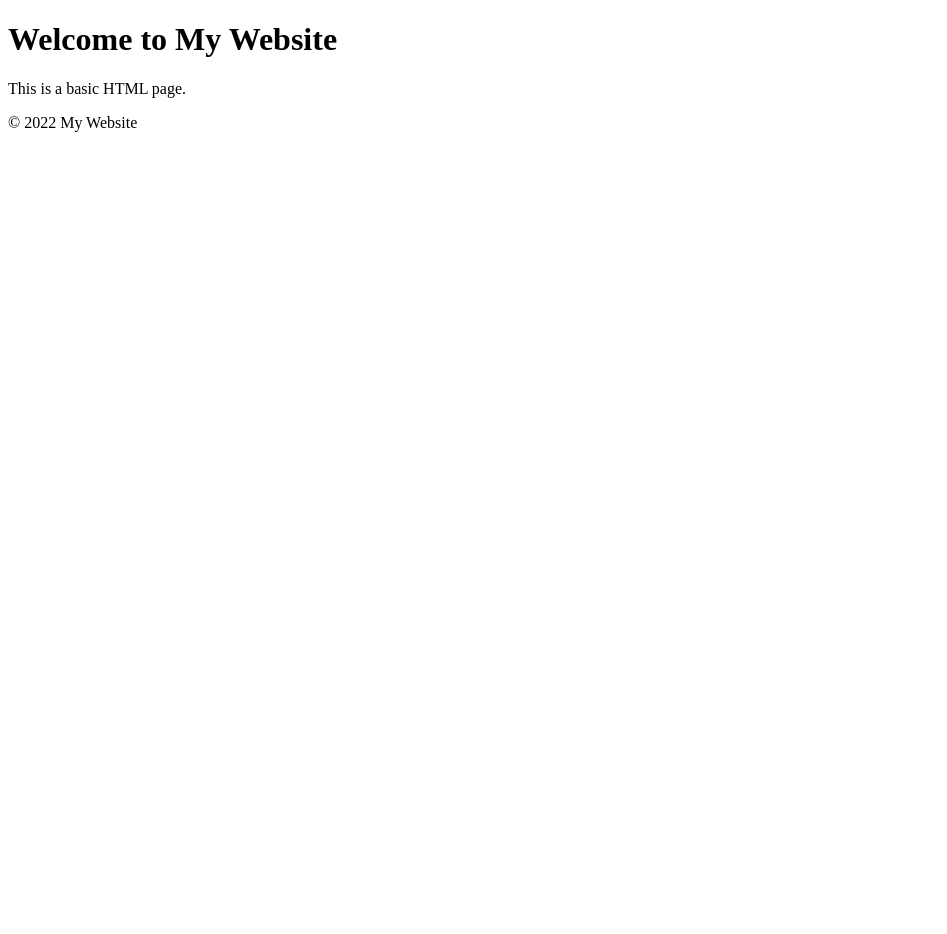
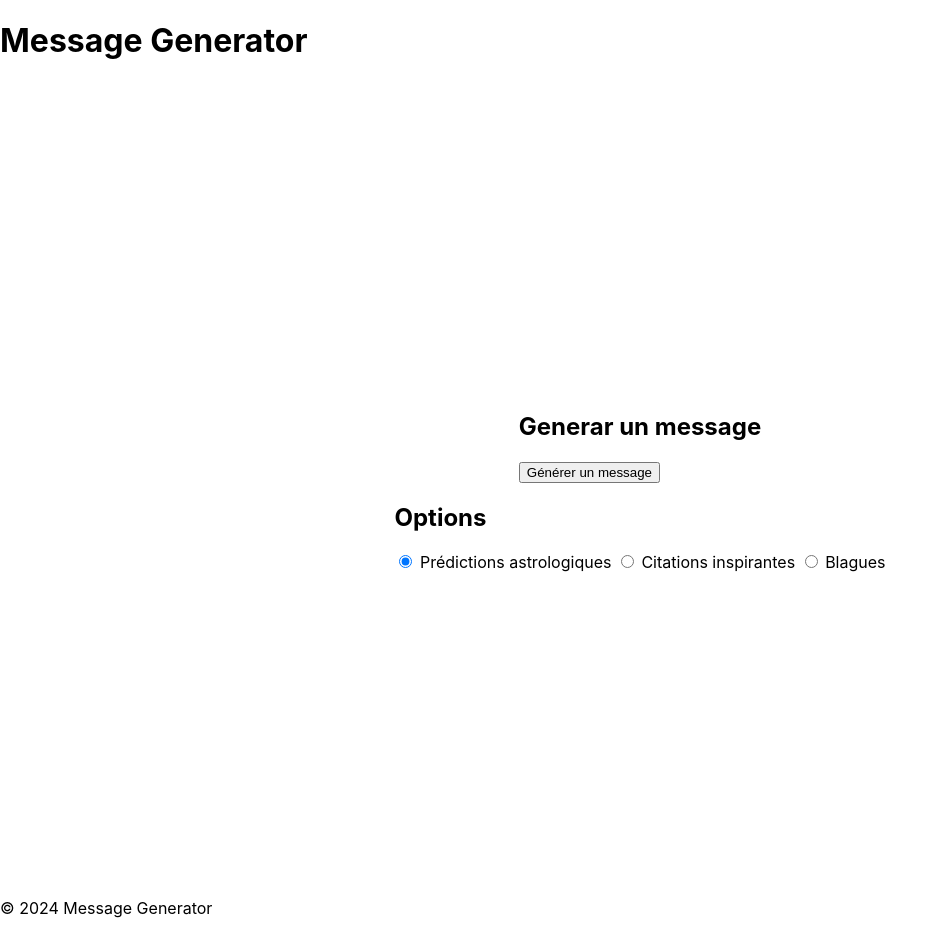
Before and after one commit to m0ahs/messageGenerator, a plain HTML site: page home.html in a window 1280 px wide. Shown: the whole page, without its empty margins (0-947 px from the left). Before the commit the page ends 800 px from the top, so only its background shows below. Drawn offline with Linux system fonts and the light colour scheme.

Commit message:
Mise à jour du fichier HTML pour le projet Message Generator

```diff
--- a/home.html
+++ b/home.html
@@ -1,21 +1,42 @@
-<!doctype html>
+<!DOCTYPE html>
 <html lang="en">
   <head>
     <meta charset="UTF-8" />
     <meta http-equiv="X-UA-Compatible" content="IE=edge" />
     <meta name="viewport" content="width=device-width, initial-scale=1.0" />
-        <link rel="stylesheet" href="styles.css" />
-        <title>My Website</title>
+    <link rel="stylesheet" href="style.css" />
+    <title>Message Generator</title>
   </head>
   <body>
     <header>
-            <h1>Welcome to My Website</h1>
+      <h1>Message Generator</h1>
     </header>
     <main>
-            <p>This is a basic HTML page.</p>
+      <section>
+        <h2>Generar un message</h2>
+        <button id="generateButton">Générer un message</button>
+        <div id="messageContainer"></div>
+      </section>
+      <section>
+        <h2>Options</h2>
+        <div>
+          <label>
+            <input type="radio" name="messageType" value="astrology" checked />
+            Prédictions astrologiques
+          </label>
+          <label>
+            <input type="radio" name="messageType" value="inspiring" />
+            Citations inspirantes
+          </label>
+          <label>
+            <input type="radio" name="messageType" value="jokes" />
+            Blagues
+          </label>
+        </div>
+      </section>
     </main>
     <footer>
-            <p>&copy; 2022 My Website</p>
+      <p>&copy; 2024 Message Generator</p>
     </footer>
     <script src="script.js"></script>
   </body>
```
Lines whose indentation alone changed are shown as unchanged.
